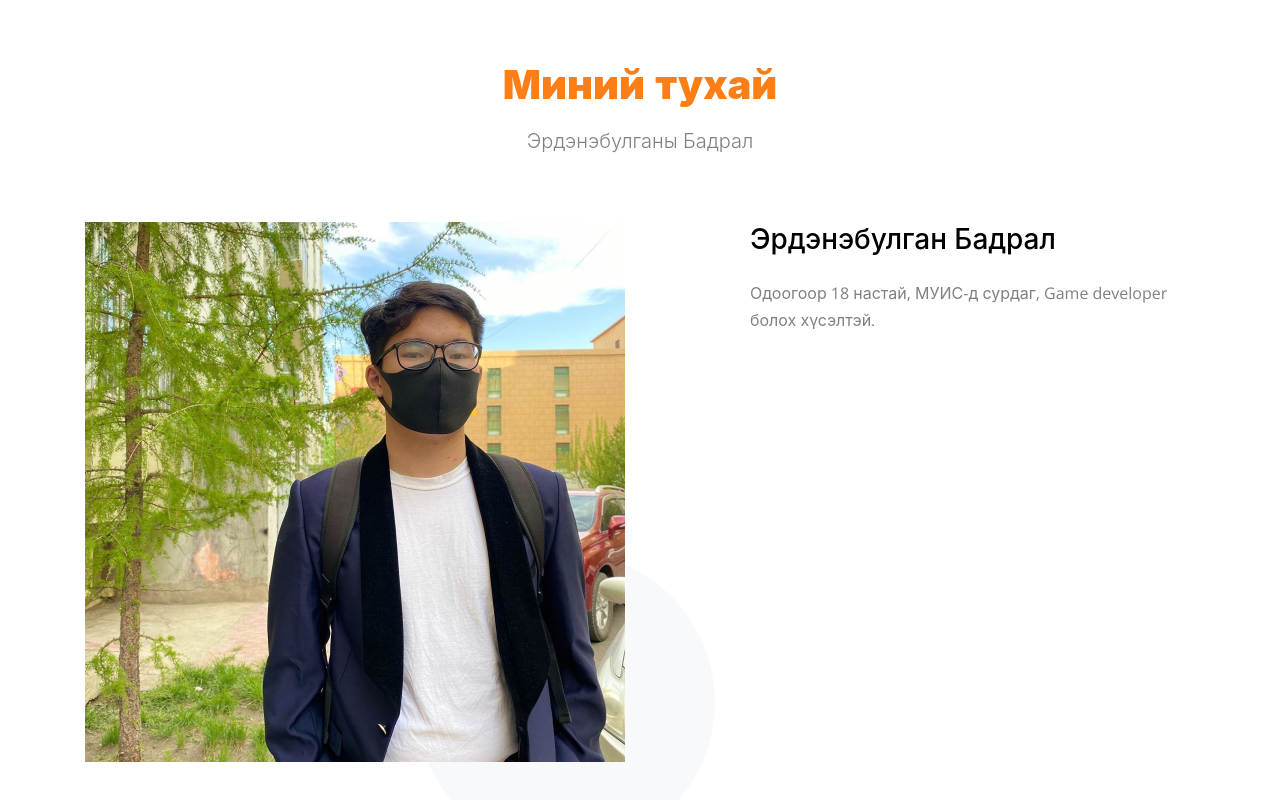
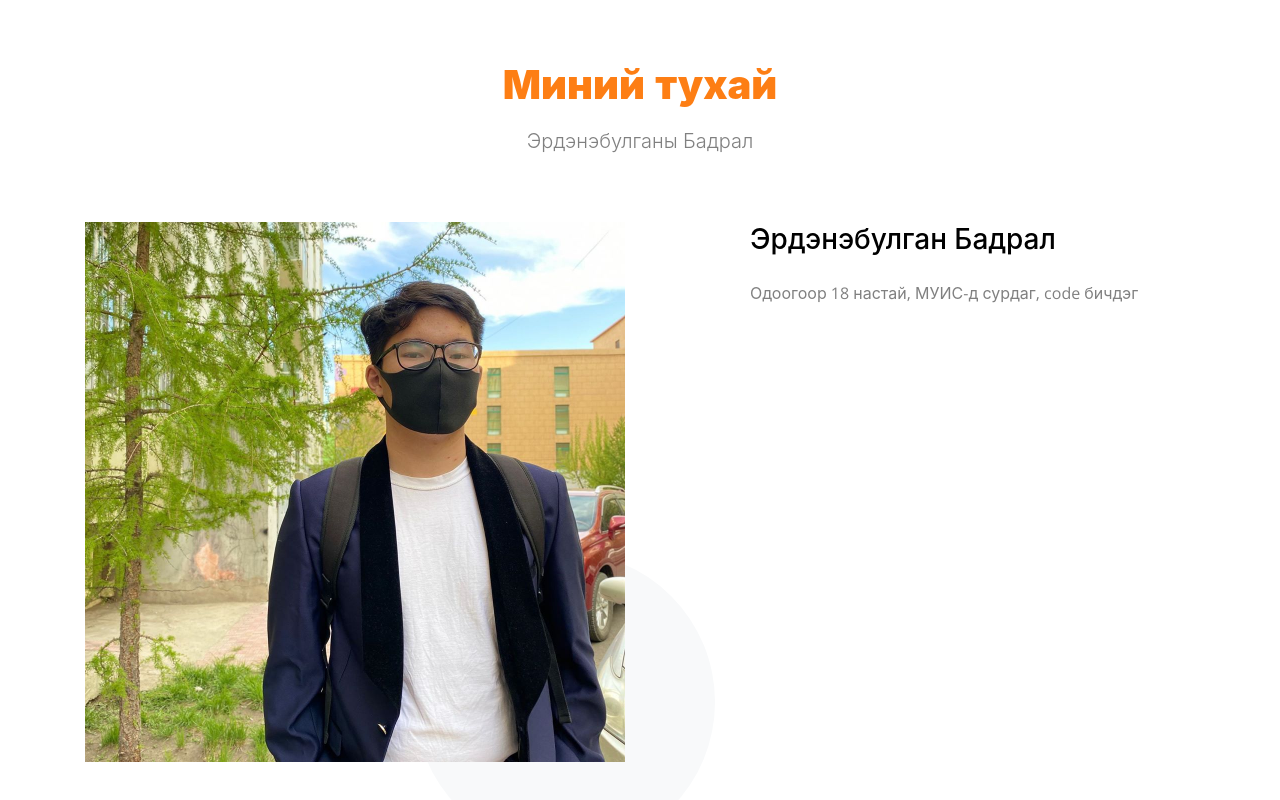
Before and after one commit to Sezos/homepage, a plain HTML site: page index.html in a window 1280 px wide. Shown: the part 868-1668 px from the top of the page. Drawn offline with nearby package versions, Linux system fonts and the light colour scheme; files whose address does not match are found by name.

Commit message:
game developer ntr hud2

```diff
--- a/index.html
+++ b/index.html
@@ -109,7 +109,7 @@
           </div>
           <div class="col-lg-5 ml-auto" data-aos="fade-up" data-aos-delay="100">
             <h3 class="text-black mb-4">Эрдэнэбулган Бадрал</h3>
-            <p>Одоогоор 18 настай, МУИС-д сурдаг, Game developer болох хүсэлтэй.</p>
+            <p>Одоогоор 18 настай, МУИС-д сурдаг, code бичдэг</p>
           </div>
         </div>
 
```
